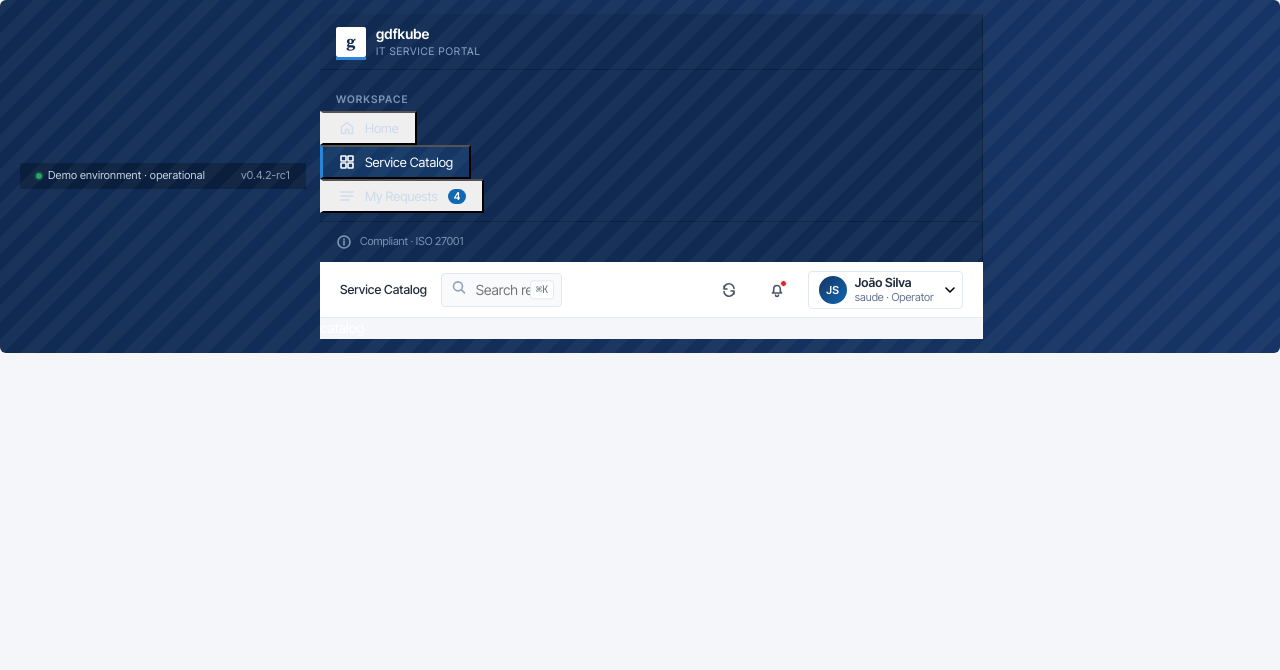
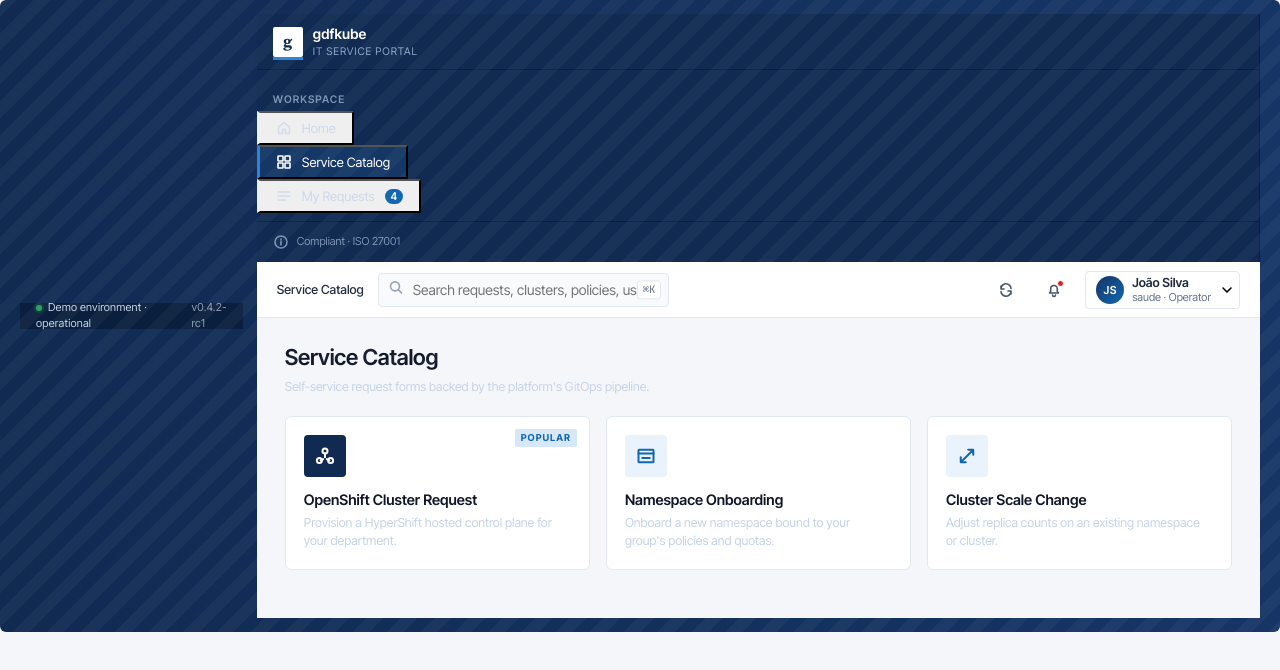
Before and after one commit to HugoPfeffer/gdfkube, a React (Vite) app in the folder gdfkube-src/gdfkube-itsm/: page / in a window 1280 px wide. Both pictures are taken after a click on the button "Service Catalog". Shown: the top 670 px of the page. Built offline with nearby package versions, Linux system fonts and the light colour scheme.

Commit message:
service catalog page

```diff
--- a/gdfkube-src/gdfkube-itsm/src/App.tsx
+++ b/gdfkube-src/gdfkube-itsm/src/App.tsx
@@ -7,6 +7,7 @@
 // so the App can be exercised end-to-end before each page lands.
 
 import { useEffect, useMemo, useState } from 'react';
+import { Catalog } from './pages/Catalog';
 import { Dashboard } from './pages/Dashboard';
 import { Sidebar } from './shell/Sidebar';
 import { Topbar } from './shell/Topbar';
@@ -120,6 +121,8 @@ function App() {
   const pageElement =
     route === 'home' ? (
       <Dashboard role={role} navigate={navigate} user={user} />
+    ) : route === 'catalog' ? (
+      <Catalog navigate={navigate} />
     ) : (
       <div className="page-placeholder">{route}</div>
     );
--- /dev/null
+++ b/gdfkube-src/gdfkube-itsm/src/pages/Catalog.tsx
@@ -0,0 +1,97 @@
+// Service Catalog page — lists active request forms as clickable tiles.
+//
+// Reads `state.forms` from the data context and renders one tile per form
+// whose `status === "active"`. The `cluster-request` tile is featured (extra
+// modifier class). Tiles route to `new-request` with the form id as a param.
+//
+// Per spec the catalog has no filter chips and no Knowledge Base section.
+
+import type { ComponentType } from 'react';
+import { Icons } from '../icons/Icons';
+import type { Navigate } from '../router';
+import { useGdfData } from '../state/dataContext';
+import type { FormDef } from '../types';
+
+interface CatalogProps {
+  navigate: Navigate;
+}
+
+type IconComponent = ComponentType<{ size?: number; className?: string }>;
+
+type TileMeta = {
+  icon: IconComponent;
+  description: string;
+};
+
+const TILE_META: Record<string, TileMeta> = {
+  'cluster-request': {
+    icon: Icons.cluster,
+    description:
+      'Provision a HyperShift hosted control plane for your department.',
+  },
+  'namespace-request': {
+    icon: Icons.ns,
+    description:
+      "Onboard a new namespace bound to your group's policies and quotas.",
+  },
+  'scale-request': {
+    icon: Icons.scale,
+    description: 'Adjust replica counts on an existing namespace or cluster.',
+  },
+};
+
+function metaFor(form: FormDef): TileMeta {
+  return (
+    TILE_META[form.id] ?? {
+      icon: Icons.form,
+      description: `Self-service request for ${form.name}.`,
+    }
+  );
+}
+
+export function Catalog({ navigate }: CatalogProps) {
+  const { forms } = useGdfData();
+  const active = forms.filter((f) => f.status === 'active');
+
+  return (
+    <div className="page">
+      <div className="page-head">
+        <h1 className="page-title">Service Catalog</h1>
+        <p className="page-sub">
+          Self-service request forms backed by the platform's GitOps pipeline.
+        </p>
+      </div>
+
+      <div className="catalog-grid">
+        {active.map((form) => {
+          const { icon: Icon, description } = metaFor(form);
+          const featured = form.id === 'cluster-request';
+          const className = `cat-tile${featured ? ' featured' : ''}`;
+          return (
+            <div
+              key={form.id}
+              className={className}
+              role="button"
+              tabIndex={0}
+              onClick={() => navigate('new-request', { formId: form.id })}
+              onKeyDown={(e) => {
+                if (e.key === 'Enter' || e.key === ' ') {
+                  if (e.key === ' ') e.preventDefault();
+                  navigate('new-request', { formId: form.id });
+                }
+              }}
+            >
+              <div className="icn-box">
+                <Icon size={20} />
+              </div>
+              <h3>{form.name}</h3>
+              <p>{description}</p>
+            </div>
+          );
+        })}
+      </div>
+    </div>
+  );
+}
+
+export default Catalog;
```
Also changed, not shown: 2 other files (tests, documents, lock files or other folders).
